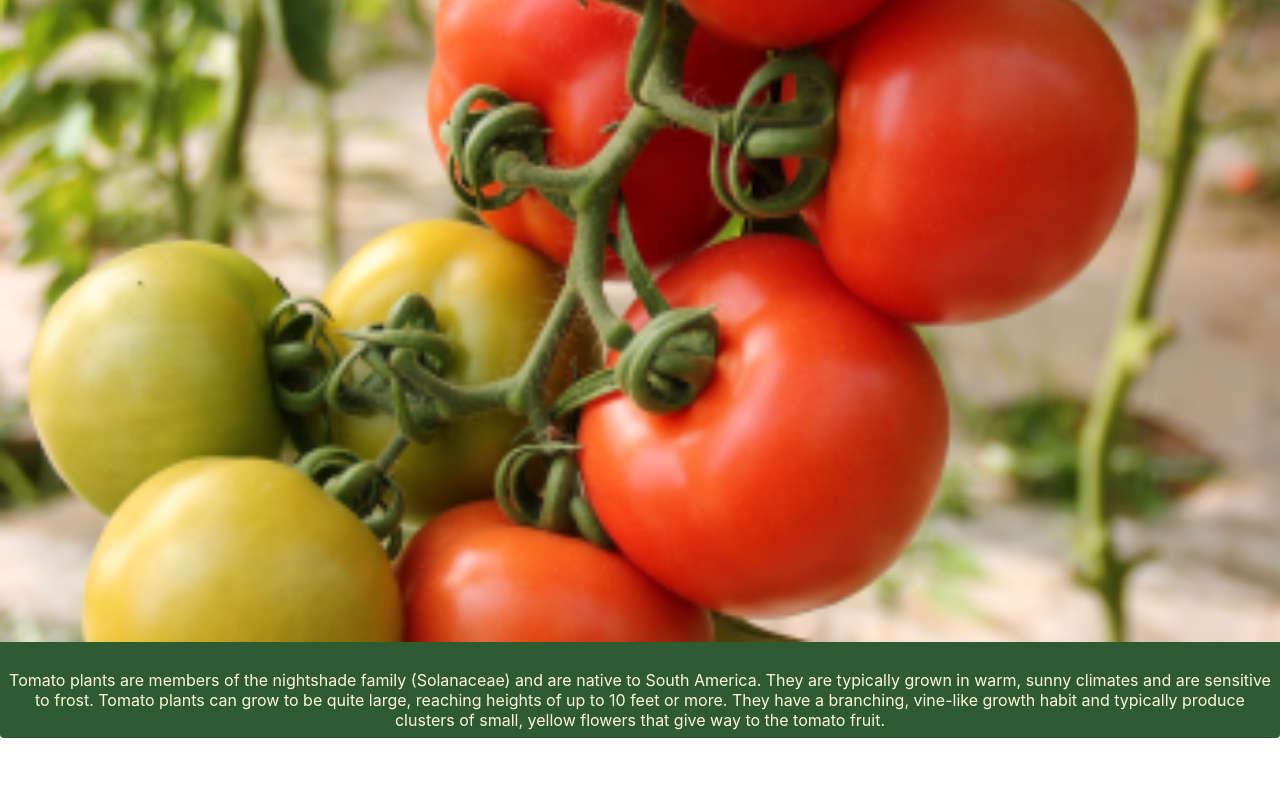
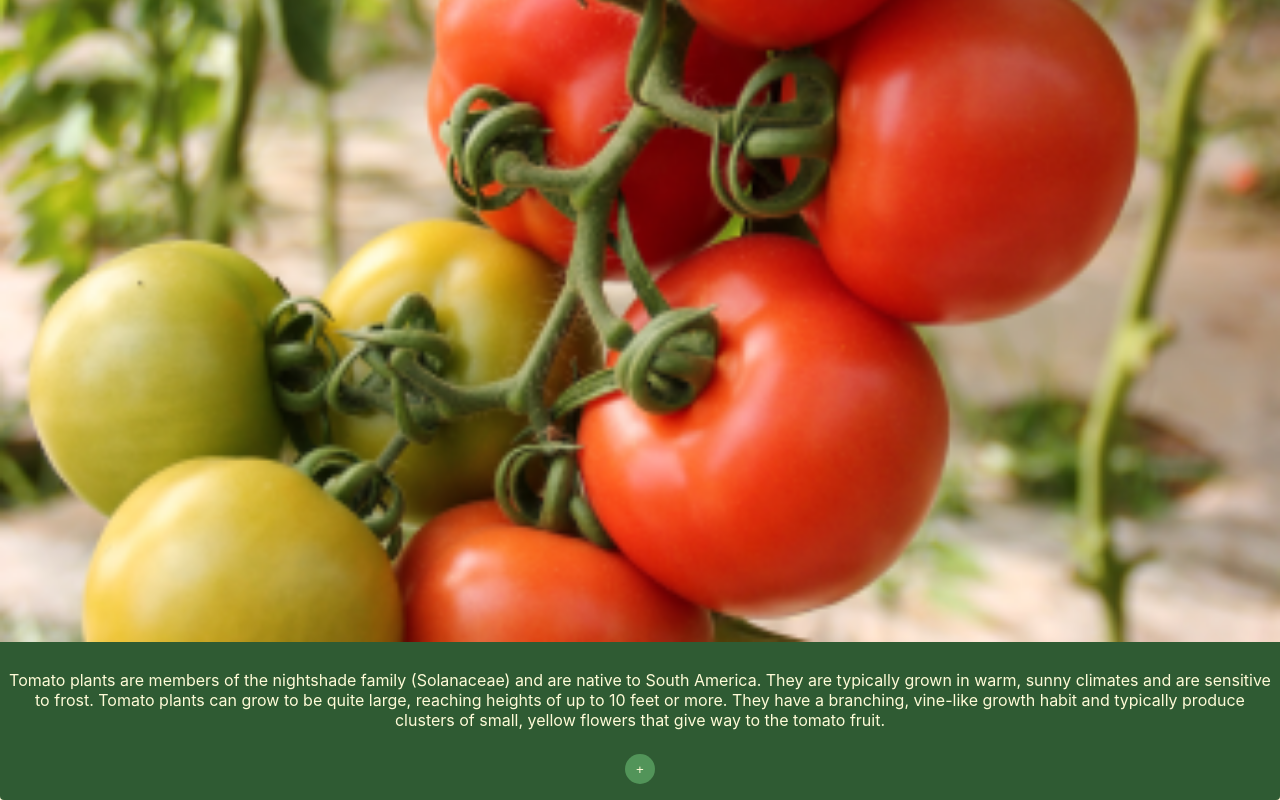
Before and after one commit to cdukedev/growtopia, a React (Create React App) app: page /plants/1 in a window 1280 px wide. Shown: the part 229-1029 px from the top of the page. Before the commit the page ends 983 px from the top, so only its background shows below. Built offline with nearby package versions, Linux system fonts and the light colour scheme.

Commit message:
button added to single plant page

```diff
--- a/src/pages/SinglePlantPage/SinglePlantPage.js
+++ b/src/pages/SinglePlantPage/SinglePlantPage.js
@@ -12,6 +12,7 @@ function SinglePlantPage() {
         </div>
         <img src={tomaticos} className="single-plant-image"></img>
         <p>Tomato plants are members of the nightshade family (Solanaceae) and are native to South America. They are typically grown in warm, sunny climates and are sensitive to frost. Tomato plants can grow to be quite large, reaching heights of up to 10 feet or more. They have a branching, vine-like growth habit and typically produce clusters of small, yellow flowers that give way to the tomato fruit.</p>
+        <button className="card-button">+</button>
 
 
       </div>
--- a/src/pages/SinglePlantPage/SinglePlantPage.scss
+++ b/src/pages/SinglePlantPage/SinglePlantPage.scss
@@ -2,6 +2,7 @@
 
 .plant-container{
     margin-top: 2rem;
+    padding-bottom: 1rem;
     background-color: #2F5B33;
     border-radius: 4px;
 }
```
